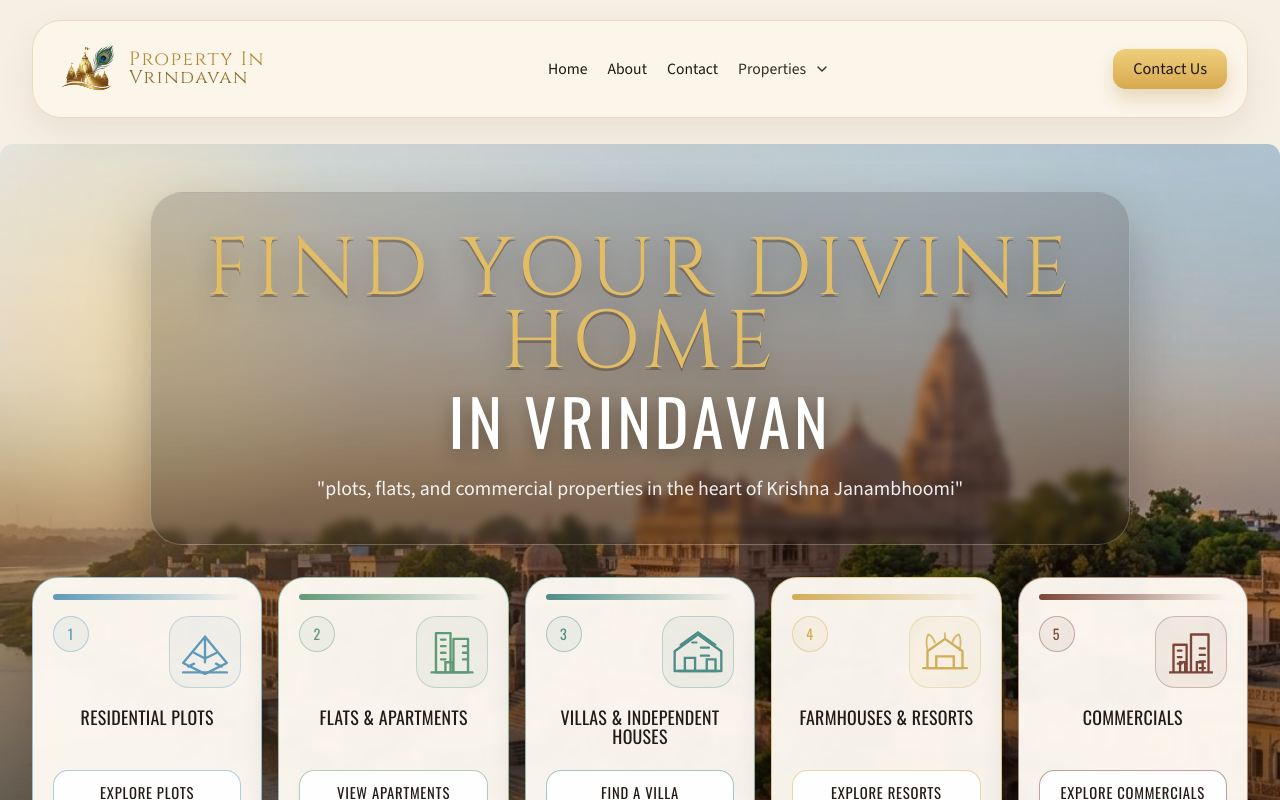
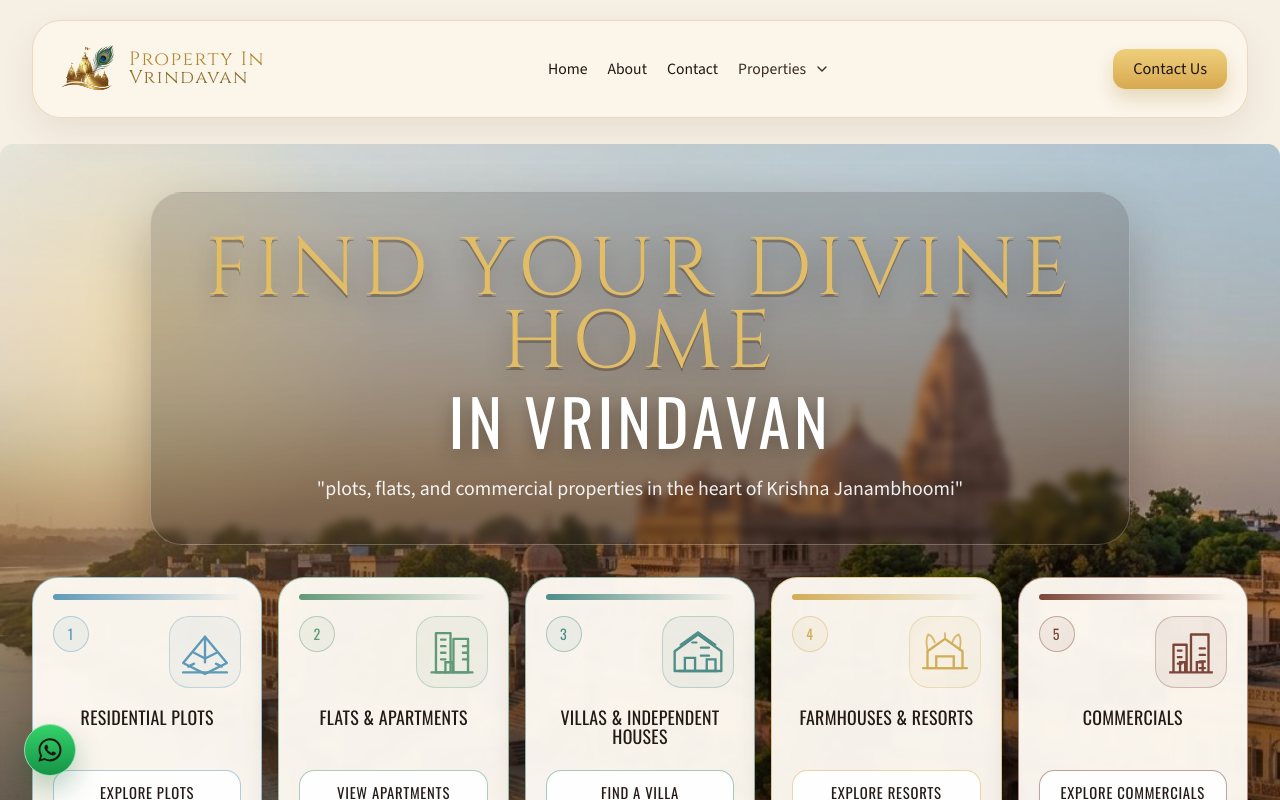
Before and after one commit to DhimanKhushal/property-in-vrindavan, a Next.js app: page / in a window 1280 px wide. Shown: the top 800 px of the page. Built offline with nearby package versions, Linux system fonts and the light colour scheme.

Commit message:
Refine floating actions and enquiry form

```diff
--- a/package.json
+++ b/package.json
@@ -15,6 +15,7 @@
   "dependencies": {
     "@iconify/react": "^6.0.2",
     "@opennextjs/cloudflare": "^1.19.10",
+    "lucide-react": "^1.16.0",
     "next": "16.2.6",
     "react": "19.2.4",
     "react-dom": "19.2.4"
--- a/src/app/page.tsx
+++ b/src/app/page.tsx
@@ -202,17 +202,17 @@ export default function Home() {
             </div>
 
             <div className="space-y-7 pt-3 text-center lg:text-left">
-              <p className="text-[1.18rem] leading-9 text-[#4c3a2d] sm:text-[1.28rem]">
+              <p className="text-justify text-[1.18rem] leading-9 text-[#4c3a2d] sm:text-[1.28rem] lg:text-left">
                 With a legacy of 10 years in the real estate industry, our journey over the last decade has
                 been defined by a deep commitment to excellence and a passion for helping our clients find
                 their perfect space, whether it&apos;s a divine home or a strategic investment.
               </p>
-              <p className="text-[1.12rem] leading-8 text-[#5d4a3c] sm:text-[1.2rem]">
+              <p className="text-justify text-[1.12rem] leading-8 text-[#5d4a3c] sm:text-[1.2rem] lg:text-left">
                 Having collaborated with a diverse range of reputed builders, we bring a wealth of expertise
                 and a proven track record to every project we undertake.
               </p>
               <div className="space-y-2 text-[1.08rem] leading-8 text-[#5d4a3c]">
-                <p>Our portfolio is as diverse as the needs of our clients, spanning across various sectors including:</p>
+                <p className="text-justify lg:text-left">Our portfolio is as diverse as the needs of our clients, spanning across various sectors including:</p>
                 <ul className="list-disc pl-6 text-left lg:pl-6">
                   <li>Residential Plots & Apartments</li>
                   <li>Villas & Independent Houses</li>
@@ -248,7 +248,7 @@ export default function Home() {
                 <SectionWordmark top="Our" bottom="Vision" />
               </div>
               <div className="rounded-[1.6rem] bg-white/60 px-5 py-5 text-center shadow-[inset_0_0_0_1px_rgba(226,212,192,0.7)] sm:px-7 sm:py-7 lg:text-left">
-                <p className="text-[1.08rem] leading-8 text-[#4e3c30] sm:text-[1.18rem]">
+                <p className="text-justify text-[1.08rem] leading-8 text-[#4e3c30] sm:text-[1.18rem] lg:text-left">
                   To be the most trusted and preferred real estate partners. Drawing on our 10-year legacy of
                   excellence and deep-rooted local expertise, we envision a future where every seeker finds
                   their &quot;Divine Abode&quot; through our transparent, professional, and heritage-connected services.
@@ -298,7 +298,7 @@ export default function Home() {
                       </h3>
                       <div className="mt-4 space-y-5 text-[1.06rem] leading-8 text-[#554234] sm:text-[1.12rem]">
                         {section.copy.map((paragraph) => (
-                          <p key={paragraph}>{paragraph}</p>
+                          <p key={paragraph} className="text-justify lg:text-left">{paragraph}</p>
                         ))}
                       </div>
                     </div>
@@ -320,7 +320,7 @@ export default function Home() {
               <h3 className="mt-3 font-heading text-[2rem] leading-tight text-[#3d2818] sm:text-[2.5rem]">
                 Tell us what property you are looking for
               </h3>
-              <p className="mt-4 max-w-[44rem] text-[1.08rem] leading-8 text-[#6e5540]">
+              <p className="mt-4 max-w-[44rem] text-justify text-[1.08rem] leading-8 text-[#6e5540] lg:text-left">
                 Share your details and our team will get in touch with curated options, pricing, and visit support.
               </p>
 
@@ -338,10 +338,10 @@ export default function Home() {
               <h3 className="mt-3 font-heading text-[2rem] leading-tight text-[#fff4dc] sm:text-[2.4rem]">
                 {site.ctaTitle}
               </h3>
-              <p className="mt-5 text-[1.08rem] leading-8 text-white/80">{site.ctaBody}</p>
+              <p className="mt-5 text-justify text-[1.08rem] leading-8 text-white/80 lg:text-left">{site.ctaBody}</p>
 
               <div className="mt-8 space-y-4">
-                <div className="rounded-[1.2rem] border border-white/14 bg-white/8 px-5 py-4">
+                <div className="rounded-[1.2rem] border border-white/14 bg-white/8 px-5 py-4 text-left">
                   <p className="font-display text-[0.88rem] uppercase tracking-[0.14em] text-[#efc56a]">
                     Call Us
                   </p>
@@ -349,7 +349,7 @@ export default function Home() {
                     {site.contactPhone}
                   </a>
                 </div>
-                <div className="rounded-[1.2rem] border border-white/14 bg-white/8 px-5 py-4">
+                <div className="rounded-[1.2rem] border border-white/14 bg-white/8 px-5 py-4 text-left">
                   <p className="font-display text-[0.88rem] uppercase tracking-[0.14em] text-[#efc56a]">
                     Email Us
                   </p>
@@ -387,8 +387,9 @@ export default function Home() {
       <FloatingContactButton
         heroId="home"
         hideAtId="contact"
-        href="#contact"
-        label="Contact Us"
+        contactHref="#contact"
+        whatsappHref="https://wa.me/919592535453"
+        contactLabel="Contact Us"
       />
     </main>
   );
--- a/src/components/floating-contact-button.tsx
+++ b/src/components/floating-contact-button.tsx
@@ -1,19 +1,22 @@
 "use client";
 
 import { useEffect, useState } from "react";
+import { PhoneCall } from "lucide-react";
 
 type FloatingContactButtonProps = {
   heroId: string;
   hideAtId: string;
-  href: string;
-  label: string;
+  contactHref: string;
+  whatsappHref: string;
+  contactLabel: string;
 };
 
 export function FloatingContactButton({
   heroId,
   hideAtId,
-  href,
-  label,
+  contactHref,
+  whatsappHref,
+  contactLabel,
 }: FloatingContactButtonProps) {
   const [showButton, setShowButton] = useState(false);
 
@@ -57,17 +60,33 @@ export function FloatingContactButton({
     };
   }, [heroId, hideAtId]);
 
+  const visibilityClass = showButton
+    ? "pointer-events-auto translate-y-0 opacity-100"
+    : "pointer-events-none translate-y-4 opacity-0";
+
   return (
-    <a
-      href={href}
-      className={`fixed bottom-5 left-1/2 z-50 inline-flex -translate-x-1/2 items-center gap-2.5 rounded-full border border-[#dcc9a7]/90 bg-[rgba(255,249,239,0.84)] px-3.5 py-2 font-display text-[0.82rem] uppercase tracking-[0.09em] text-[#5d452f] shadow-[0_10px_24px_rgba(60,38,14,0.12)] backdrop-blur-md transition duration-300 hover:-translate-y-0.5 hover:border-[#cfa666] hover:bg-[rgba(255,251,243,0.94)] sm:bottom-6 sm:px-4 sm:py-2.5 ${
-        showButton ? "pointer-events-auto translate-y-0 opacity-100" : "pointer-events-none translate-y-4 opacity-0"
-      }`}
-    >
-      <span className="inline-flex h-8 w-8 items-center justify-center rounded-full bg-[linear-gradient(180deg,#ead39e_0%,#d4a953_100%)] text-[0.95rem] text-[#4a3217] shadow-[inset_0_1px_0_rgba(255,248,225,0.9)]">
-        ✆
-      </span>
-      {label}
-    </a>
+    <>
+      <a
+        href={whatsappHref}
+        target="_blank"
+        rel="noreferrer"
+        aria-label="Open WhatsApp chat"
+        className="fixed bottom-5 left-4 z-50 inline-flex h-12 w-12 items-center justify-center rounded-full border border-[#98d8ad] bg-[linear-gradient(180deg,#34d269_0%,#159447_100%)] text-white shadow-[0_14px_28px_rgba(16,96,45,0.28)] transition duration-300 hover:-translate-y-1 hover:brightness-[1.03] sm:bottom-6 sm:left-6 sm:h-13 sm:w-13"
+      >
+        <svg viewBox="0 0 24 24" fill="currentColor" className="h-7 w-7" aria-hidden="true">
+          <path d="M19.05 4.91A9.82 9.82 0 0 0 12.03 2C6.6 2 2.2 6.4 2.2 11.83c0 1.74.45 3.45 1.31 4.96L2 22l5.37-1.41a9.77 9.77 0 0 0 4.66 1.18h.01c5.42 0 9.82-4.4 9.82-9.83 0-2.63-1.02-5.09-2.81-6.93ZM12.04 20.1h-.01a8.17 8.17 0 0 1-4.16-1.13l-.3-.18-3.18.83.85-3.1-.2-.32a8.15 8.15 0 0 1-1.25-4.37c0-4.5 3.66-8.16 8.16-8.16 2.18 0 4.23.85 5.77 2.4a8.1 8.1 0 0 1 2.38 5.77c0 4.5-3.66 8.16-8.16 8.16Zm4.48-6.12c-.24-.12-1.43-.7-1.65-.78-.22-.08-.38-.12-.54.12-.16.24-.62.78-.76.94-.14.16-.28.18-.52.06-.24-.12-1.01-.37-1.93-1.19-.71-.63-1.19-1.4-1.33-1.64-.14-.24-.01-.37.11-.49.11-.11.24-.28.36-.42.12-.14.16-.24.24-.4.08-.16.04-.3-.02-.42-.06-.12-.54-1.3-.74-1.78-.2-.48-.4-.41-.54-.42h-.46c-.16 0-.42.06-.64.3-.22.24-.84.82-.84 2 0 1.18.86 2.32.98 2.48.12.16 1.7 2.6 4.12 3.65.58.25 1.03.4 1.38.52.58.18 1.11.15 1.53.09.47-.07 1.43-.58 1.63-1.14.2-.56.2-1.04.14-1.14-.06-.1-.22-.16-.46-.28Z" />
+        </svg>
+      </a>
+
+      <a
+        href={contactHref}
+        className={`fixed bottom-5 right-4 z-50 inline-flex items-center gap-3 rounded-full border border-[#8f6116] bg-[linear-gradient(180deg,#d5ab48_0%,#b9851d_46%,#8f6215_100%)] px-5 py-3 font-display text-[0.98rem] uppercase tracking-[0.06em] text-[#fff5d8] shadow-[inset_0_1px_0_rgba(255,244,214,0.7),0_14px_28px_rgba(50,28,7,0.28)] transition duration-300 hover:-translate-y-1 hover:brightness-[1.03] sm:bottom-6 sm:right-6 ${visibilityClass}`}
+      >
+        <span className="inline-flex h-10 w-10 items-center justify-center rounded-full bg-white/18">
+          <PhoneCall className="h-5.5 w-5.5" strokeWidth={2.2} />
+        </span>
+        {contactLabel}
+      </a>
+    </>
   );
 }
```
Also changed, not shown: src/components/lead-form.tsx (+20 -7 lines), 1 other file (tests, documents, lock files or other folders).
